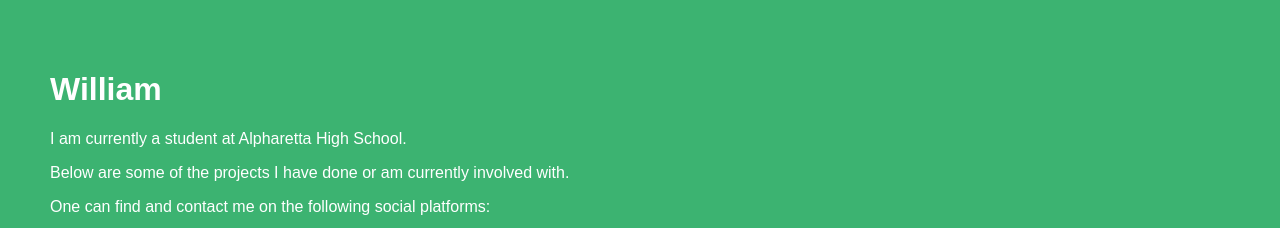
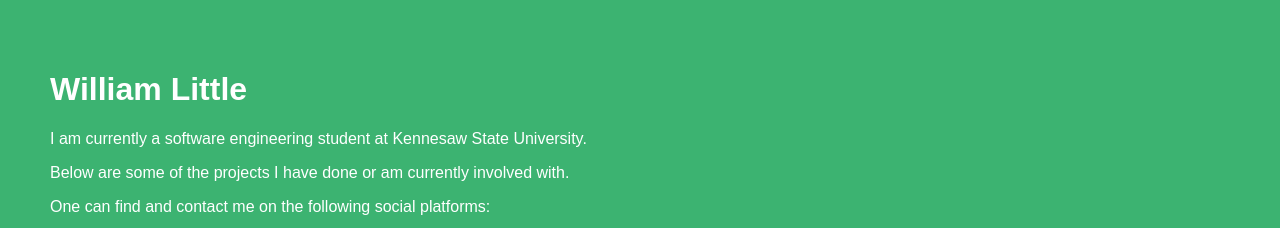
Before and after one commit to Mn0ky/Mn0ky.github.io, a plain HTML site: page index.html in a window 1280 px wide. Shown: the top 228 px of the page. Drawn offline with Linux system fonts and the light colour scheme.

Commit message:
- Updated to reflect KSU

```diff
--- a/index.html
+++ b/index.html
@@ -9,8 +9,8 @@
   </head>
   <body>
     <div class="about-section">
-        <h1>William</h1>
-        <p>I am currently a student at Alpharetta High School.</p>
+        <h1>William Little</h1>
+        <p>I am currently a software engineering student at Kennesaw State University.</p>
         <p>Below are some of the projects I have done or am currently involved with.</p>
         <p>One can find and contact me on the following social platforms:
           <ul class="contact-info">
--- a/styles.css
+++ b/styles.css
@@ -13,6 +13,8 @@ body {
 
   .column {
     float: left;
+    /* height: 820px; */
+    /* box-sizing: content-box; */
     width: 33.3%;
     margin-bottom: 16px;
     padding: 0 8px;
@@ -21,6 +23,7 @@ body {
   .card {
     box-shadow: 0 4px 8px 0 rgba(0, 0, 0, 0.2);
     margin: 8px;
+    /* height: 410px; */
   }
 
   .about-section {
```
